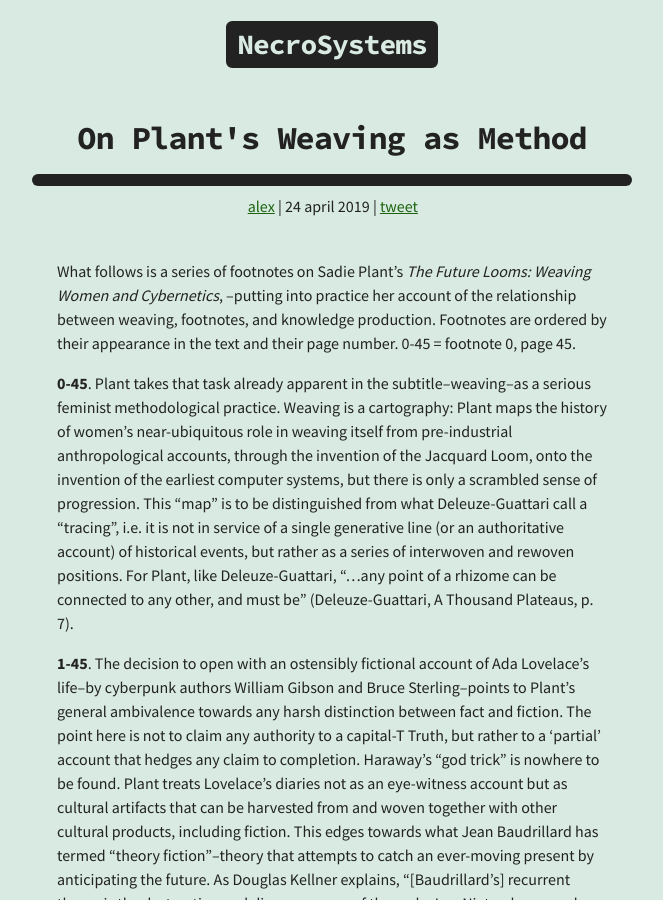
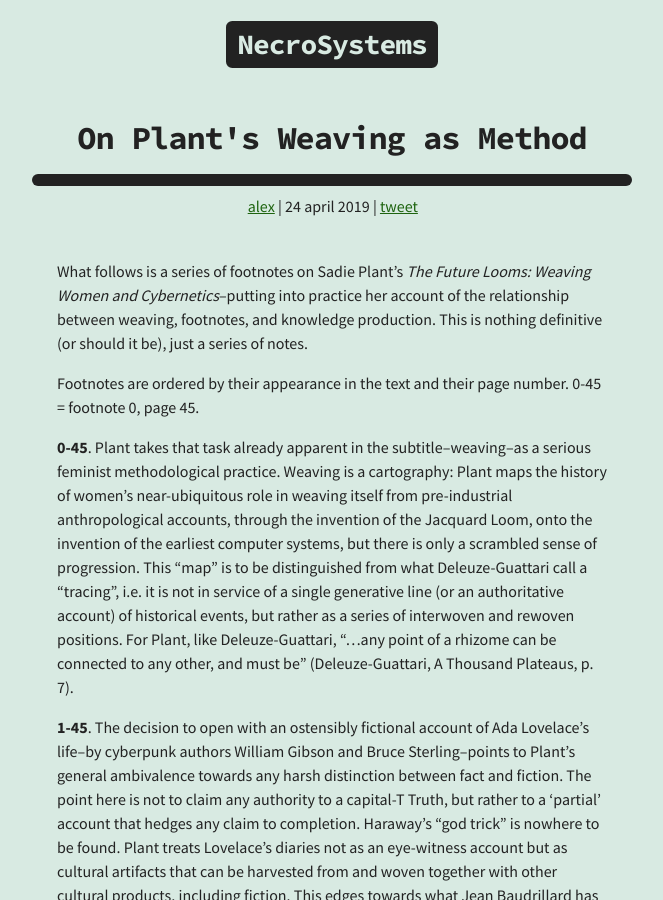
Before and after one commit to alychace/distort.jp, a Jekyll site: the page built from _posts/2020-02-17-plant_weaving_method.md, in a window 1280 px wide and 900 px high. Shown: the whole window, without its empty margins (308-971 px from the left). Built offline with Jekyll 4.4.1, drawn with Linux system fonts in a browser that asks for light colours; nearby versions of some CDN libraries.

Commit message:
added disclaimer

```diff
--- a/_posts/2020-02-17-plant_weaving_method.md
+++ b/_posts/2020-02-17-plant_weaving_method.md
@@ -7,7 +7,9 @@ description: Weaving as a tactic of Feminist knowledge-production
 keywords: plant, weaving, cybernetics, notes, knowledge
 ---
 
-What follows is a series of footnotes on Sadie Plant’s _The Future Looms: Weaving Women and Cybernetics_, --putting into practice her account of the relationship between weaving, footnotes, and knowledge production. Footnotes are ordered by their appearance in the text and their page number. 0-45 = footnote 0, page 45.
+What follows is a series of footnotes on Sadie Plant’s _The Future Looms: Weaving Women and Cybernetics_--putting into practice her account of the relationship between weaving, footnotes, and knowledge production. This is nothing definitive (or should it be), just a series of notes.
+
+Footnotes are ordered by their appearance in the text and their page number. 0-45 = footnote 0, page 45.
 
 **0-45**. Plant takes that task already apparent in the subtitle--weaving--as a serious feminist methodological practice. Weaving is a cartography: Plant maps the history of women’s near-ubiquitous role in weaving itself from pre-industrial anthropological accounts, through the invention of the Jacquard Loom, onto the invention of the earliest computer systems, but there is only a scrambled sense of progression. This "map" is to be distinguished from what Deleuze-Guattari call a "tracing", i.e. it is not in service of a single generative line (or an authoritative account) of historical events, but rather as a series of interwoven and rewoven positions. For Plant, like Deleuze-Guattari, "…any point of a rhizome can be connected to any other, and must be" (Deleuze-Guattari, A Thousand Plateaus, p. 7).
 
```
